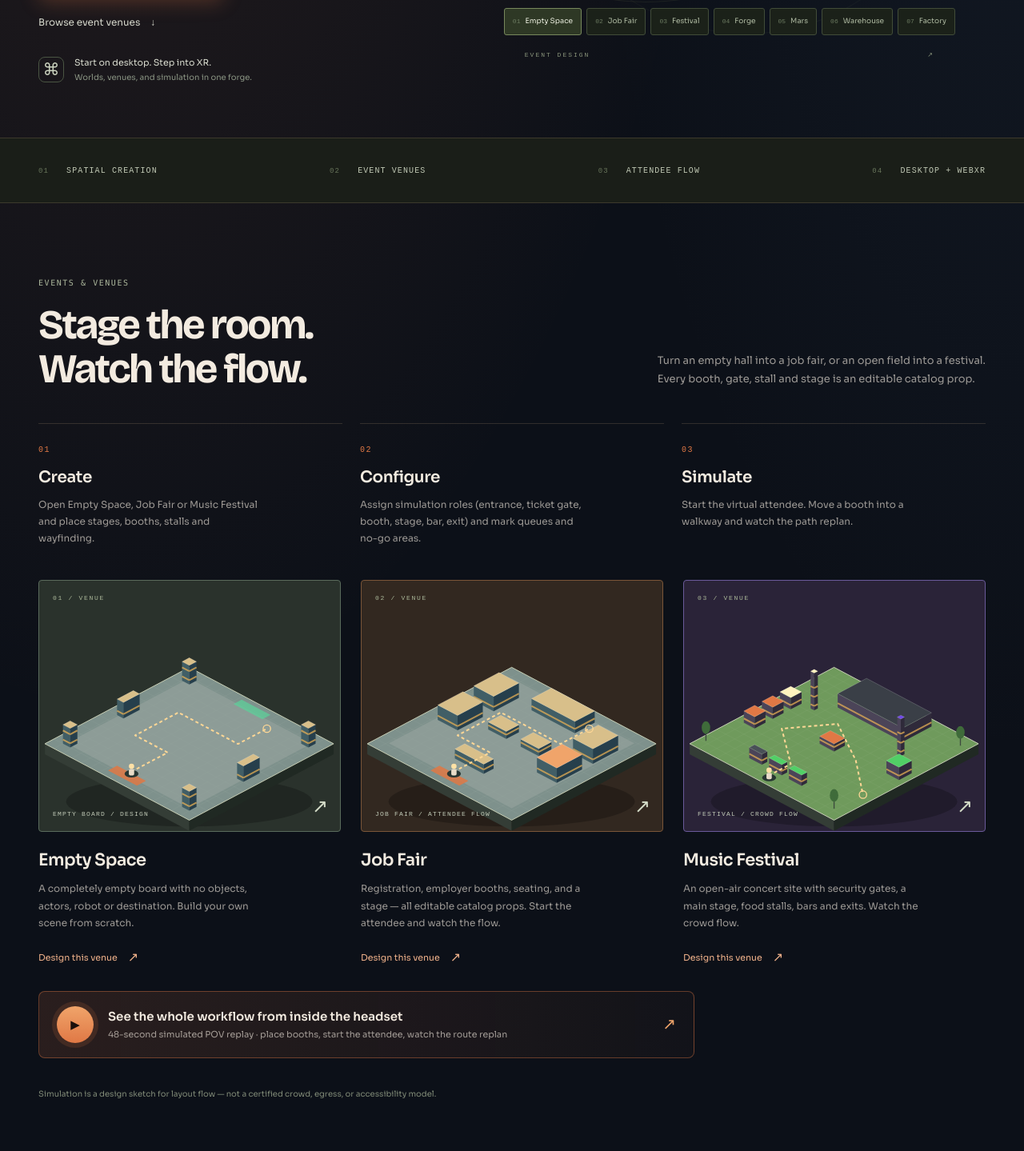
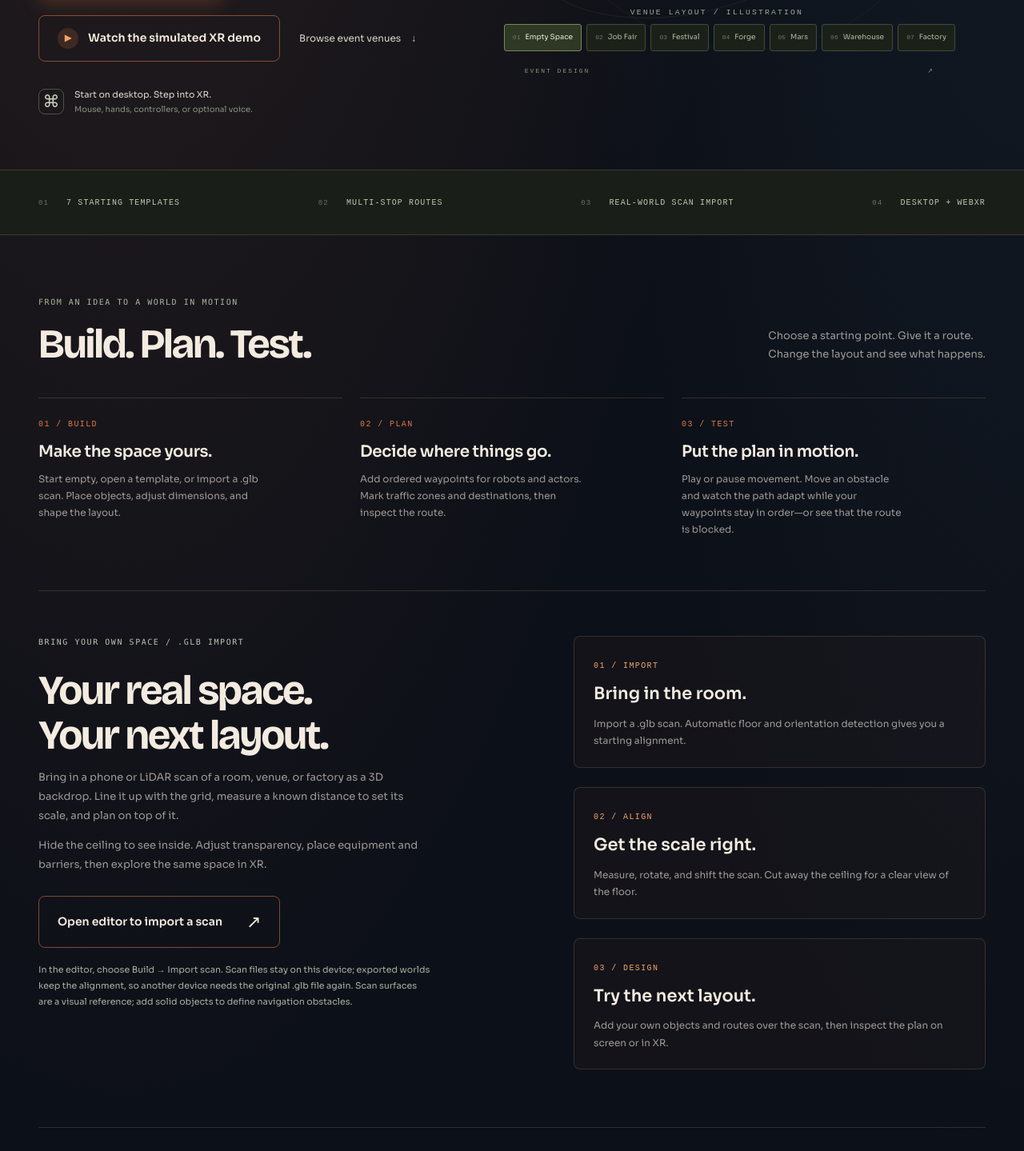
Before and after one commit to abelxmendoza/RealmForge-XR, a React (Vite) app: page / in a window 1280 px wide. Shown: the part 691-2130 px from the top of the page at 80% size. Built offline with nearby package versions, Linux system fonts and the light colour scheme.

Commit message:
Refresh landing page with scan import and current planning capabilities

```diff
--- a/index.html
+++ b/index.html
@@ -4,7 +4,7 @@
     <meta charset="UTF-8" />
     <meta name="viewport" content="width=device-width, initial-scale=1.0" />
     <meta name="theme-color" content="#0c1018" />
-    <meta name="description" content="Shape worlds. Bring them to life. RealmForge XR is a browser-based sandbox for laying out venues, festivals and factory floors and simulating the traffic through them, on desktop and in WebXR." />
+    <meta name="description" content="Build worlds or import a real-space .glb scan. Plan venues, factories, and multi-stop routes, then explore your layout from tabletop to life size on desktop and in WebXR." />
     <link rel="icon" type="image/png" sizes="32x32" href="/brand/logo-32.png" />
     <link rel="icon" type="image/png" sizes="64x64" href="/brand/logo-64.png" />
     <link rel="icon" type="image/png" sizes="192x192" href="/brand/logo-192.png" />
--- a/src/landing/LandingPage.tsx
+++ b/src/landing/LandingPage.tsx
@@ -123,7 +123,8 @@ export default function LandingPage() {
           <nav aria-label="Main navigation">
             <a href="#worlds">The worlds</a>
             <a href="#events">Events & venues</a>
-            <a href="#possibilities">The possibilities</a>
+            <a href="#workflow">How it works</a>
+            <a href="#scans">Import a space</a>
             <a href={GITHUB} target="_blank" rel="noreferrer">
               GitHub <Arrow />
             </a>
@@ -141,7 +142,7 @@ export default function LandingPage() {
         <section className="rf-shell rf-hero" aria-labelledby="hero-heading">
           <div className="rf-hero-copy">
             <p className="rf-eyebrow">
-              <span className="rf-dot" /> A SPATIAL WORLDBUILDING & EVENT SANDBOX
+              <span className="rf-dot" /> WORLDBUILDING · SPATIAL PLANNING · WEBXR
             </p>
             <h1 id="hero-heading">
               Big ideas.
@@ -151,16 +152,16 @@ export default function LandingPage() {
               <span>your space.</span>
             </h1>
             <p className="rf-intro">
-              Lay out a venue, a festival field or a factory floor.{' '}
+              Build a world, or start with a scan of a real space.{' '}
               <br />
-              Place stages, stalls, machines and barriers, start a virtual attendee, and see how the layout shapes the flow.
+              Lay out venues and factory floors, plan multi-stop routes, and watch people and robots navigate your design. Explore it from tabletop to life size.
             </p>
             <div className="rf-hero-actions">
               <a className="rf-button" href={editorHref(selected.id)}>
                 {enterLabel(selected.id)} <Arrow />
               </a>
               <button className="rf-button rf-button-ghost rf-demo-launch" onClick={openDemo}>
-                <i aria-hidden="true">▶</i> Watch the VR demo
+                <i aria-hidden="true">▶</i> Watch the simulated XR demo
               </button>
               <a className="rf-text-link" href="#events">
                 Browse event venues <span aria-hidden="true">↓</span>
@@ -172,7 +173,7 @@ export default function LandingPage() {
               </span>
               <span>
                 Start on desktop. Step into XR.
-                <small>Worlds, venues, and simulation in one forge.</small>
+                <small>Mouse, hands, controllers, or optional voice.</small>
               </span>
             </div>
           </div>
@@ -186,7 +187,7 @@ export default function LandingPage() {
             </div>
             <WorldDiorama world={world} />
             <div className="rf-model-tag">
-              <span className="rf-dot" /> BUILD. STAGE. SIMULATE.
+              <span className="rf-dot" /> BUILD. PLAN. TEST.
             </div>
             <div className="rf-world-picker" aria-label="Preview an environment">
               {LANDING_TEMPLATES.map((item) => (
@@ -206,19 +207,62 @@ export default function LandingPage() {
         <div className="rf-capability-strip">
           <div className="rf-shell">
             <span>
-              <i>01</i> SPATIAL CREATION
+              <i>01</i> 7 STARTING TEMPLATES
             </span>
             <span>
-              <i>02</i> EVENT VENUES
+              <i>02</i> MULTI-STOP ROUTES
             </span>
             <span>
-              <i>03</i> ATTENDEE FLOW
+              <i>03</i> REAL-WORLD SCAN IMPORT
             </span>
             <span>
               <i>04</i> DESKTOP + WEBXR
             </span>
           </div>
         </div>
+
+        <section id="workflow" className="rf-shell rf-workflow" aria-labelledby="workflow-heading">
+          <div className="rf-section-heading">
+            <div>
+              <p className="rf-eyebrow">FROM AN IDEA TO A WORLD IN MOTION</p>
+              <h2 id="workflow-heading">Build. Plan. Test.</h2>
+            </div>
+            <p>Choose a starting point. Give it a route.<br />Change the layout and see what happens.</p>
+          </div>
+          <div className="rf-event-steps">
+            <article>
+              <span>01 / BUILD</span>
+              <h3>Make the space yours.</h3>
+              <p>Start empty, open a template, or import a .glb scan. Place objects, adjust dimensions, and shape the layout.</p>
+            </article>
+            <article>
+              <span>02 / PLAN</span>
+              <h3>Decide where things go.</h3>
+              <p>Add ordered waypoints for robots and actors. Mark traffic zones and destinations, then inspect the route.</p>
+            </article>
+            <article>
+              <span>03 / TEST</span>
+              <h3>Put the plan in motion.</h3>
+              <p>Play or pause movement. Move an obstacle and watch the path adapt while your waypoints stay in order—or see that the route is blocked.</p>
+            </article>
+          </div>
+        </section>
+
+        <section id="scans" className="rf-shell rf-scans" aria-labelledby="scans-heading">
+          <div className="rf-scan-copy">
+            <p className="rf-eyebrow">BRING YOUR OWN SPACE / .GLB IMPORT</p>
+            <h2 id="scans-heading">Your real space.<br />Your next layout.</h2>
+            <p>Bring in a phone or LiDAR scan of a room, venue, or factory as a 3D backdrop. Line it up with the grid, measure a known distance to set its scale, and plan on top of it.</p>
+            <p>Hide the ceiling to see inside. Adjust transparency, place equipment and barriers, then explore the same space in XR.</p>
+            <a className="rf-button rf-button-ghost" href={editorHref('empty-event-venue')}>Open editor to import a scan <Arrow /></a>
+            <small>In the editor, choose Build → Import scan. Scan files stay on this device; exported worlds keep the alignment, so another device needs the original .glb file again. Scan surfaces are a visual reference; add solid objects to define navigation obstacles.</small>
+          </div>
+          <div className="rf-scan-steps" aria-label="Scan planning workflow">
+            <article><span>01 / IMPORT</span><h3>Bring in the room.</h3><p>Import a .glb scan. Automatic floor and orientation detection gives you a starting alignment.</p></article>
+            <article><span>02 / ALIGN</span><h3>Get the scale right.</h3><p>Measure, rotate, and shift the scan. Cut away the ceiling for a clear view of the floor.</p></article>
+            <article><span>03 / DESIGN</span><h3>Try the next layout.</h3><p>Add your own objects and routes over the scan, then inspect the plan on screen or in XR.</p></article>
+          </div>
+        </section>
 
         <section id="events" className="rf-shell rf-events" aria-labelledby="events-heading">
           <div className="rf-section-heading">
@@ -266,7 +310,7 @@ export default function LandingPage() {
               ▶
             </span>
             <span>
-              <b>See the whole workflow from inside the headset</b>
+              <b>Preview the workflow from an XR point of view</b>
               <small>48-second simulated POV replay · place booths, start the attendee, watch the route replan</small>
             </span>
             <Arrow />
@@ -317,7 +361,7 @@ export default function LandingPage() {
               <p>
                 Make a place, then put it to the test.
                 <br />
-                RealmForge connects creating with simulating — for worlds and events.
+                Layouts, routes, spatial controls, and saved projects in one workspace.
               </p>
             </div>
             <div className="rf-feature-rows">
@@ -330,8 +374,7 @@ export default function LandingPage() {
                 </h3>
                 <div>
                   <p>
-                    Place buildings, roads, walls, warehouse equipment, and event catalog props. Move, rotate, resize,
-                    and customize with a shared set of tools.
+                    Place buildings, roads, warehouse equipment, festival props, and people. Select and drag objects, adjust dimensions, snap to the grid, duplicate, or undo a change.
                   </p>
                   <span className="rf-feature-tags">
                     OBJECT CATALOG <b>·</b> EVENT PROPS <b>·</b> UNDO / REDO
@@ -339,18 +382,17 @@ export default function LandingPage() {
                 </div>
               </article>
               <article>
-                <span className="rf-feature-number">02 / SIMULATE</span>
+                <span className="rf-feature-number">02 / ROUTES</span>
                 <h3>
                   Give your layout
                   <br />a moving part.
                 </h3>
                 <div>
                   <p>
-                    Send an AGV down its lane, or start a virtual attendee through gates, booths, the stage and exits.
-                    Block a path and watch navigation find a new way through.
+                    Plan multiple stops for a robot or actor, then play or pause its journey. Keep your intended waypoints while navigation finds a detour around edited geometry. Mark one-way lanes, queues, and restricted areas.
                   </p>
                   <span className="rf-feature-tags">
-                    ROBOT ROUTES <b>·</b> ATTENDEE FLOW <b>·</b> TRAFFIC ZONES
+                    WAYPOINTS <b>·</b> LIVE REPLANNING <b>·</b> TRAFFIC ZONES
                   </span>
                 </div>
               </article>
@@ -363,12 +405,27 @@ export default function LandingPage() {
                 </h3>
                 <div>
                   <p>
-                    Build with mouse and keyboard, or enter WebXR for spatial controls. Keep your worlds and venues in
-                    the local library and export them as portable JSON.
+                    Use hands or controllers to grab, rotate, and scale objects in WebXR. Switch from a tabletop model to a life-size view, with a wrist menu and floating controls close at hand.
                   </p>
                   <span className="rf-feature-tags">
-                    DESKTOP <b>·</b> VR / AR CONTROLS <b>·</b> WORLD LIBRARY
+                    HAND GRAB <b>·</b> TABLETOP TO 1:1 <b>·</b> VR / AR
                   </span>
+                </div>
+              </article>
+              <article>
+                <span className="rf-feature-number">04 / VOICE</span>
+                <h3>Say the next<br />move.</h3>
+                <div>
+                  <p>Load a world, choose a tool, create objects, or control routes with supported voice commands. Use “add waypoint here” with your pointer, or type a command in the voice panel.</p>
+                  <span className="rf-feature-tags">OPTIONAL MICROPHONE <b>·</b> TYPED COMMANDS <b>·</b> SPATIAL POINTER</span>
+                </div>
+              </article>
+              <article>
+                <span className="rf-feature-number">05 / KEEP</span>
+                <h3>Pick up where<br />you left off.</h3>
+                <div>
+                  <p>Save and reopen projects in your browser’s world library. Export and import world JSON to carry supported layouts, routes, and settings between devices.</p>
+                  <span className="rf-feature-tags">LOCAL SAVES <b>·</b> JSON IMPORT / EXPORT <b>·</b> UNDO / REDO</span>
                 </div>
               </article>
             </div>
@@ -379,7 +436,7 @@ export default function LandingPage() {
           <img className="rf-final-mark rf-final-logo" src={BRAND.logoLarge} width="168" height="168" alt="" aria-hidden="true" />
           <p className="rf-eyebrow">SHAPE WORLDS. STAGE EVENTS. BRING THEM TO LIFE.</p>
           <h2>
-            Your next venue
+            Your next world
             <br />
             starts here.
           </h2>
@@ -411,7 +468,7 @@ export default function LandingPage() {
       <footer className="rf-footer rf-shell">
         <div>
           <Brand />
-          <p>A spatial worldbuilding, event venue & simulation project.</p>
+          <p>A spatial worldbuilding, layout planning & simulation project.</p>
         </div>
         <div>
           <a href={GITHUB} target="_blank" rel="noreferrer">
--- a/src/landing/entry.ts
+++ b/src/landing/entry.ts
@@ -69,9 +69,9 @@ export const LANDING_VENUES = [
     shortName: 'Festival',
     number: '03',
     category: 'CONCERTS & FESTIVALS',
-    description: 'An open-air concert site with security gates, a main stage, food stalls, bars and exits. Watch the crowd flow.',
+    description: 'An open-air concert site with security gates, a main stage, food stalls, bars and exits. Follow an illustrative attendee journey.',
     color: '#b197fc',
-    label: 'Festival / crowd flow',
+    label: 'Festival / attendee journey',
   },
 ] as const
 
--- a/src/landing/landing.css
+++ b/src/landing/landing.css
@@ -300,3 +300,18 @@ body { margin: 0; background: #0c1018; }
   .rf-demo-rotate { display: flex; align-items: center; gap: 8px; margin: 0; color: #c1c6b9; font-size: 12px; }
   .rf-demo-rotate span { font-size: 18px; color: var(--rf-ember-hot); display: inline-block; transform: rotate(90deg); }
 }
+
+/* Current planning workflow and device-local scan import. */
+.rf-workflow { padding-block: 76px 24px; scroll-margin-top: 24px; }
+.rf-scans { display: grid; grid-template-columns: 1.15fr 1fr; gap: clamp(30px, 6vw, 90px); padding-block: 56px 72px; border-block: 1px solid var(--rf-line); scroll-margin-top: 24px; }
+.rf-scan-copy > p:not(.rf-eyebrow) { color: var(--rf-muted); font-size: 13px; line-height: 1.85; max-width: 490px; }
+.rf-scan-copy .rf-button { margin-block: 14px 18px; }
+.rf-scan-copy > small { display: block; color: #a8b0a0; font-size: 11px; line-height: 1.8; max-width: 490px; }
+.rf-scan-steps { display: grid; gap: 24px; align-content: center; min-width: 0; }
+.rf-scan-steps article { padding: 22px 24px; border: 1px solid var(--rf-line); border-radius: 8px; background: rgba(224, 120, 69, 0.035); }
+.rf-scan-steps span { color: var(--rf-ember-hot); font: 10px ui-monospace, monospace; letter-spacing: 1.4px; }
+.rf-scan-steps h3 { font-size: 21px; font-weight: 550; margin: 10px 0; }
+.rf-scan-steps p { color: var(--rf-muted); font-size: 12px; line-height: 1.8; margin: 0; }
+@media (max-width: 1200px) and (min-width: 761px) { .rf-nav nav { gap: 16px; font-size: 11px; } .rf-nav { gap: 16px; } .rf-nav-install { display: none !important; } }
+@media (max-width: 760px) { .rf-workflow { padding-block: 48px 16px; } .rf-scans { grid-template-columns: 1fr; gap: 30px; padding-block: 42px; } .rf-scan-copy .rf-button { width: 100%; gap: 12px; font-size: 12px; } .rf-scan-copy > p:not(.rf-eyebrow), .rf-scan-copy > small { max-width: none; } }
+@media (orientation: landscape) and (max-height: 520px) and (max-width: 1000px) { .rf-scans { grid-template-columns: 1.15fr 1fr; gap: 26px; } .rf-workflow .rf-event-steps { grid-template-columns: repeat(3, 1fr); } }
```
Also changed, not shown: 1 other file (tests, documents, lock files or other folders).
